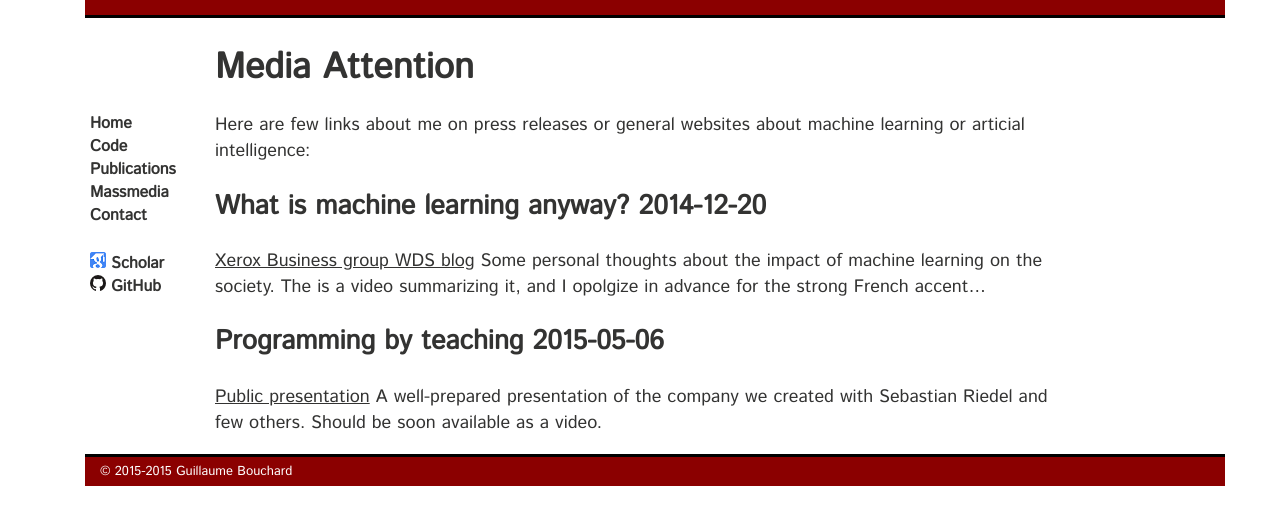
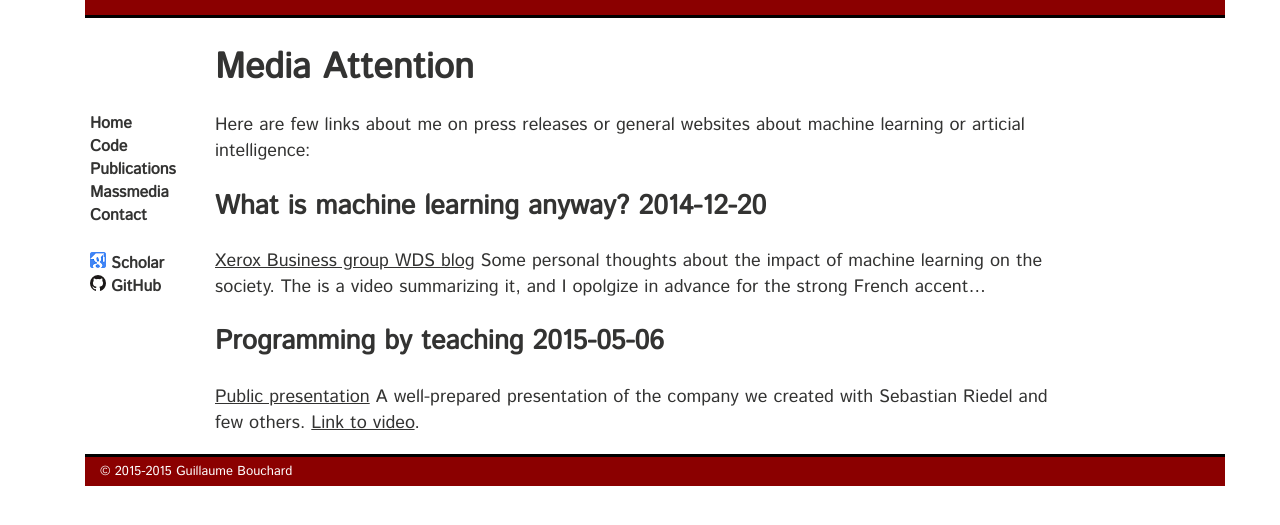
Before and after one commit to gbouchar/gbouchar.github.io, a Jekyll site: the page built from media.md, in a window 1280 px wide. Shown: the top 525 px of the page. Built offline with Jekyll 4.4.1, drawn with Linux system fonts in a browser that asks for light colours; Markdown is read by kramdown in place of the engine named in the settings.

Commit message:
Update media.md

```diff
--- a/media.md
+++ b/media.md
@@ -19,6 +19,7 @@ Some personal thoughts about the impact of machine learning on the society. The
 
 [Public presentation][playfair_ai_event]
 A well-prepared presentation of the company we created with Sebastian Riedel and few others.
-Should be soon available as a video.
+[Link to video][playfair_event_gb_video].
 
 [playfair_ai_event]: http://playfaircapital.com/events/artificial-intelligence-showcase/
+[playfair_event_gb_video]: https://www.youtube.com/watch?v=sKZD8huxjZ0
```
